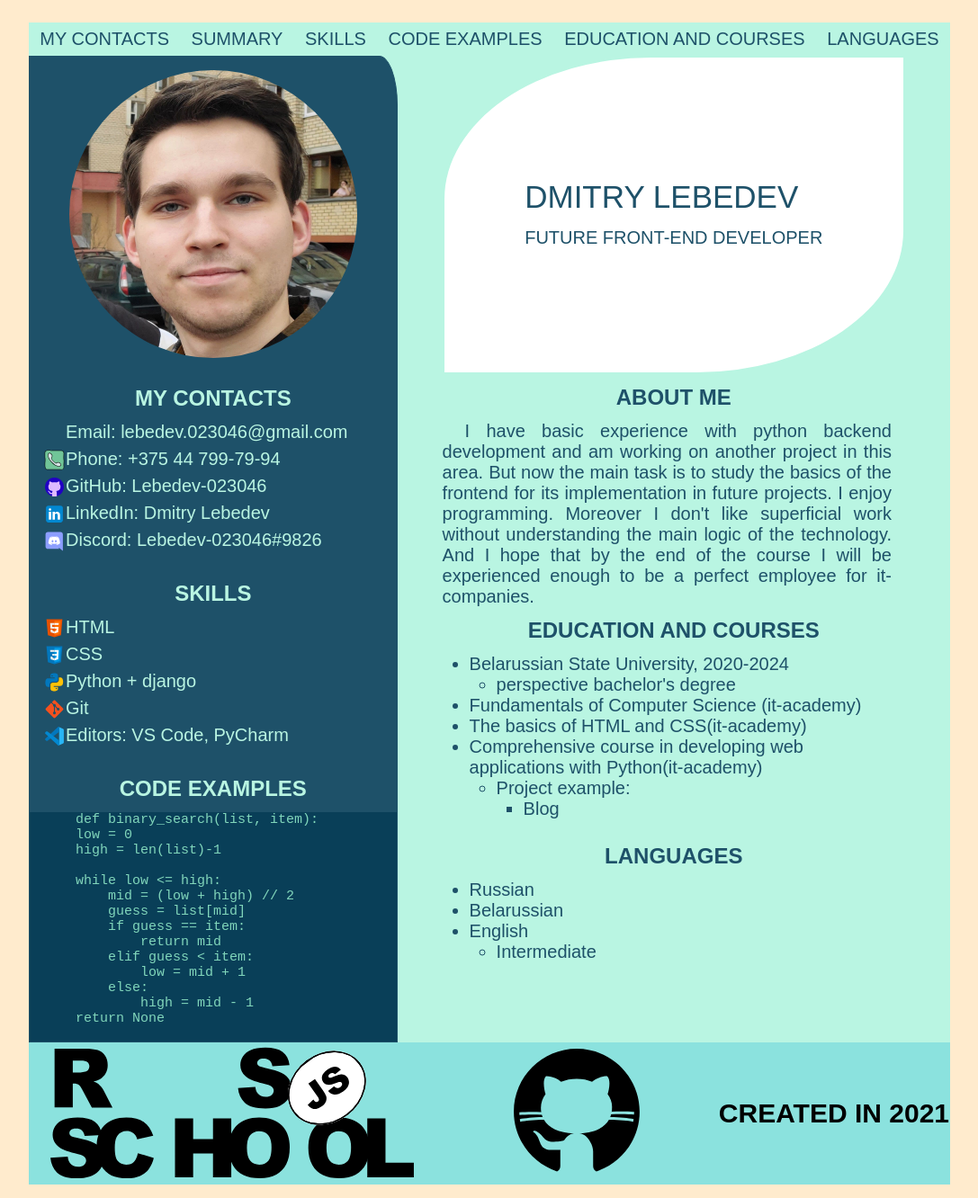
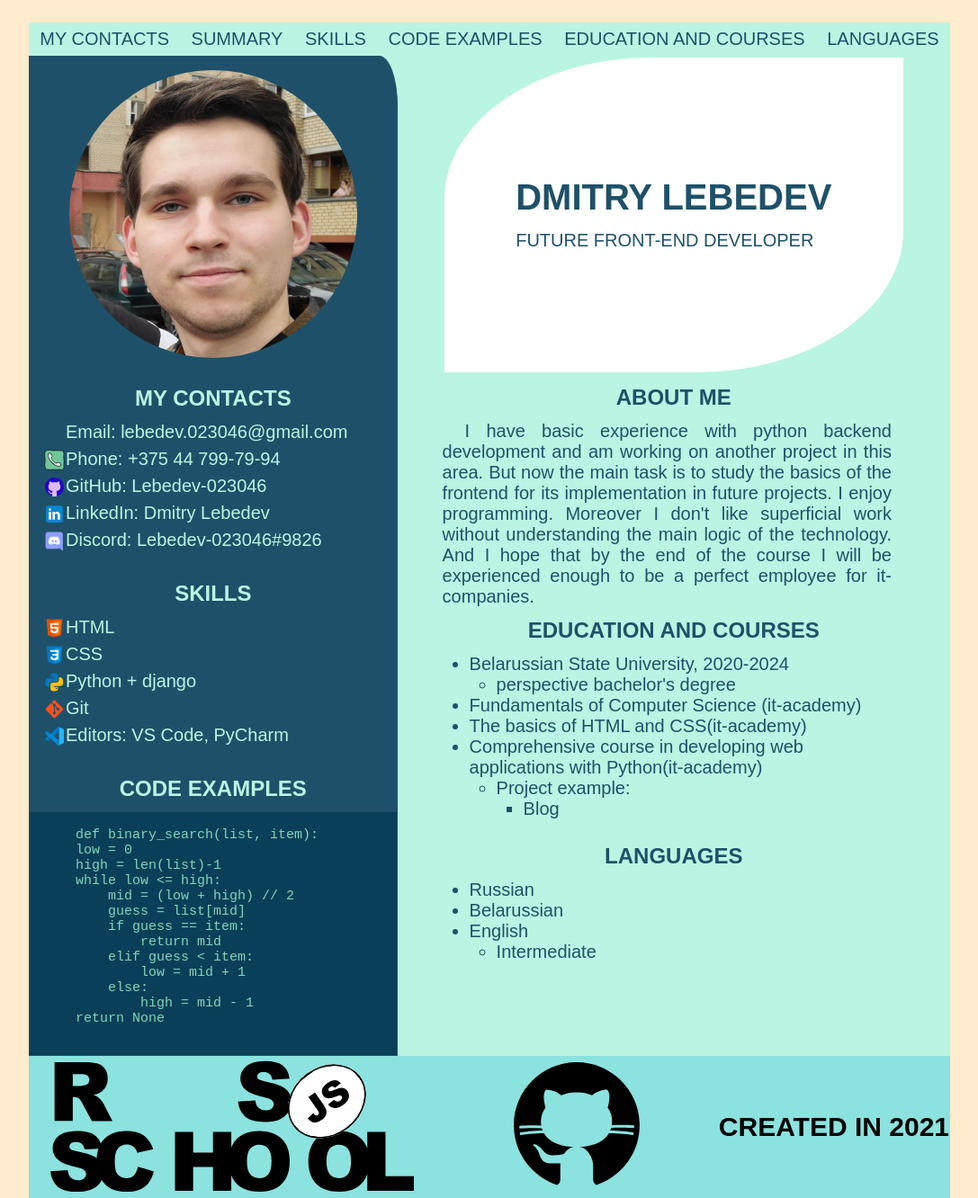
Before and after one commit to Lebedev-023046/rsschool-cv, a plain HTML site: page index.html in a window 1280 px wide. Shown: the whole page at 90% size, without its empty margins (96-1183 px from the left). Drawn offline with Linux system fonts and the light colour scheme.

Commit message:
docs: final cv version

```diff
--- a/index.html
+++ b/index.html
@@ -48,12 +48,11 @@
                     </article>
                     <article id="code-id" class="code-exes">
                         <h2>Code examples</h2>
-                        <code>
-                            <pre>
+                        <pre>
+                            <code>
     def binary_search(list, item):
     low = 0
     high = len(list)-1
-
     while low &lt;= high:
         mid = (low + high) // 2
         guess = list[mid]
@@ -64,9 +63,8 @@
         else:
             high = mid - 1
     return None
-                            </pre>
-                        </code>
-
+                            </code>
+                        </pre>
                     </article>
                 </div>
                 <div class="right">
--- a/style.css
+++ b/style.css
@@ -238,6 +238,11 @@ pre {
     font-size: 20px;
 }
 
+.name {
+    font-weight: bold;
+    font-size: 40px;
+}
+
 /* FOOTER */
 footer {
     display: flex;
```
